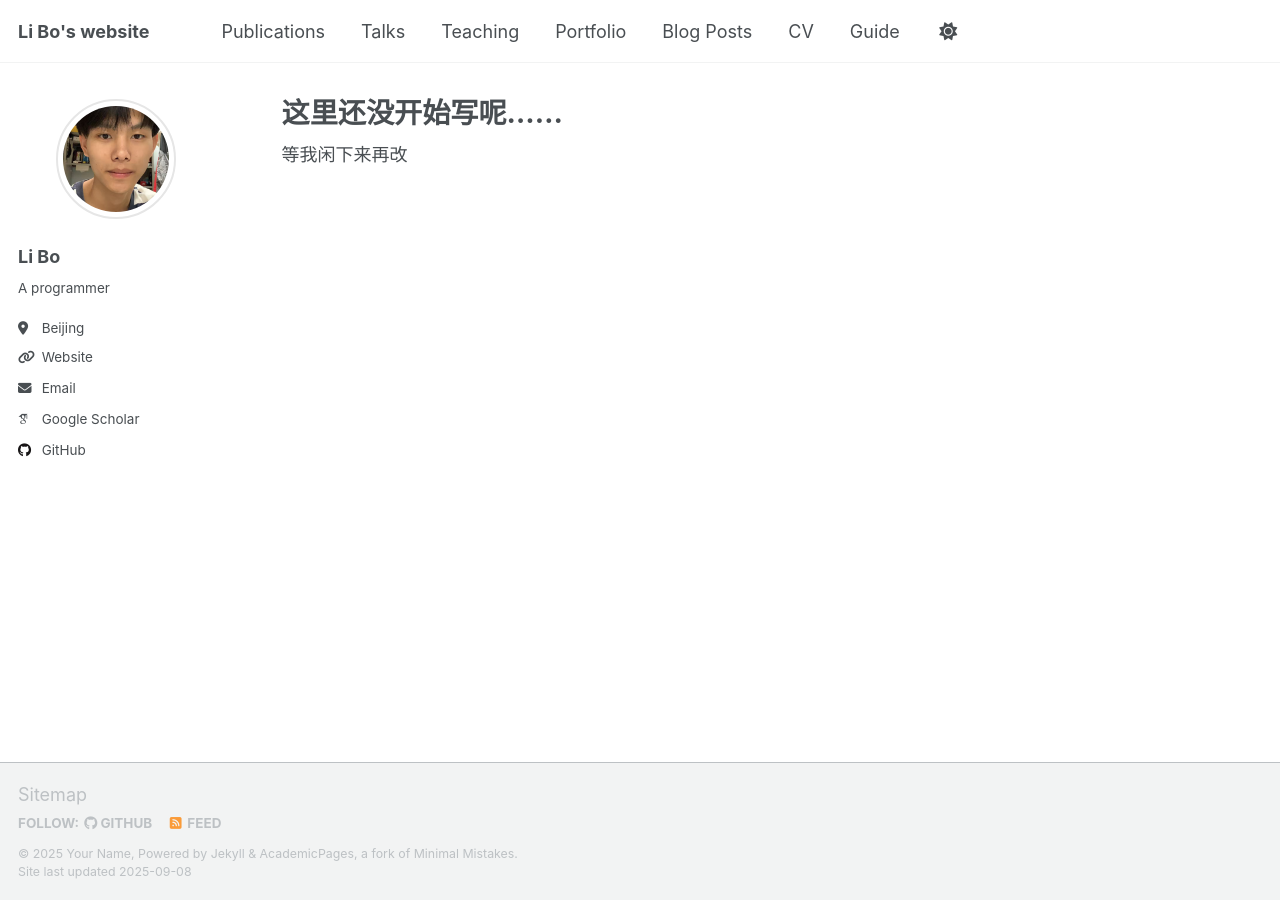
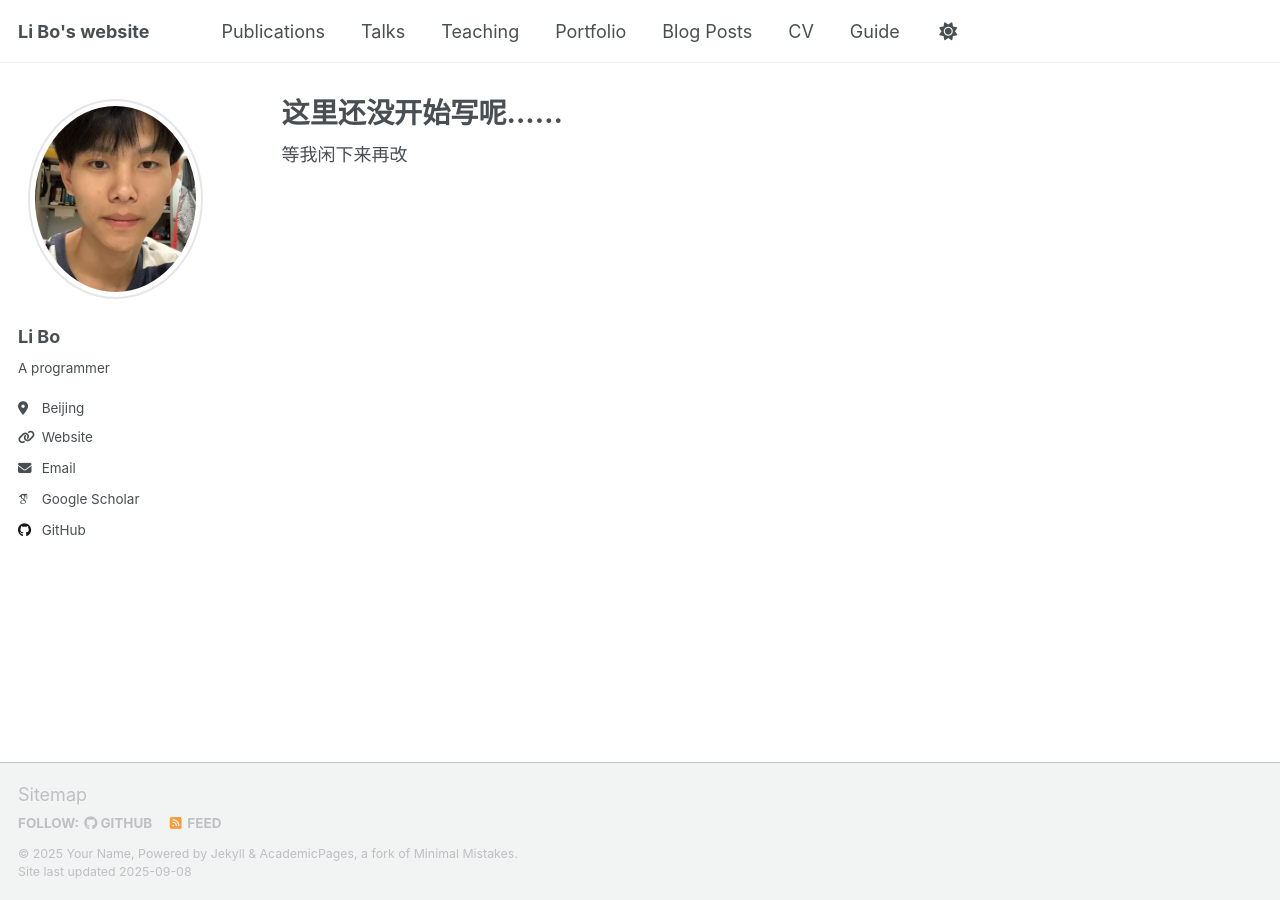
Before and after one commit to libo1999912/libo1999912.github.io, a Jekyll site: the page built from _pages/about.md, in a window 1280 px wide. Built offline with Jekyll 4.4.1, drawn with Linux system fonts in a browser that asks for light colours; some web fonts are replaced; a script that is not in the unit is left out.

Commit message:
Update author-profile.html

```diff
--- a/_includes/author-profile.html
+++ b/_includes/author-profile.html
@@ -19,7 +19,7 @@
          style="border-radius: 50%; width: 200px; height: 200px; object-fit: cover; border: 2px solid #e6e6e6; display: block; margin: 0 auto;" />
   {% else %}
     <img src="{{ author.avatar | prepend: '/images/' | prepend: base_path }}" alt="{{ author.name }}" fetchpriority="high"
-         style="border-radius: 50%; width: 120px; height: 120px; object-fit: cover; border: 2px solid #e6e6e6; display: block; margin: 0 auto;" />
+         style="border-radius: 50%; width: 200px; height: 200px; object-fit: cover; border: 2px solid #e6e6e6; display: block; margin: 0 auto;" />
   {% endif %}
 </div>
   <div class="author__content">
```
